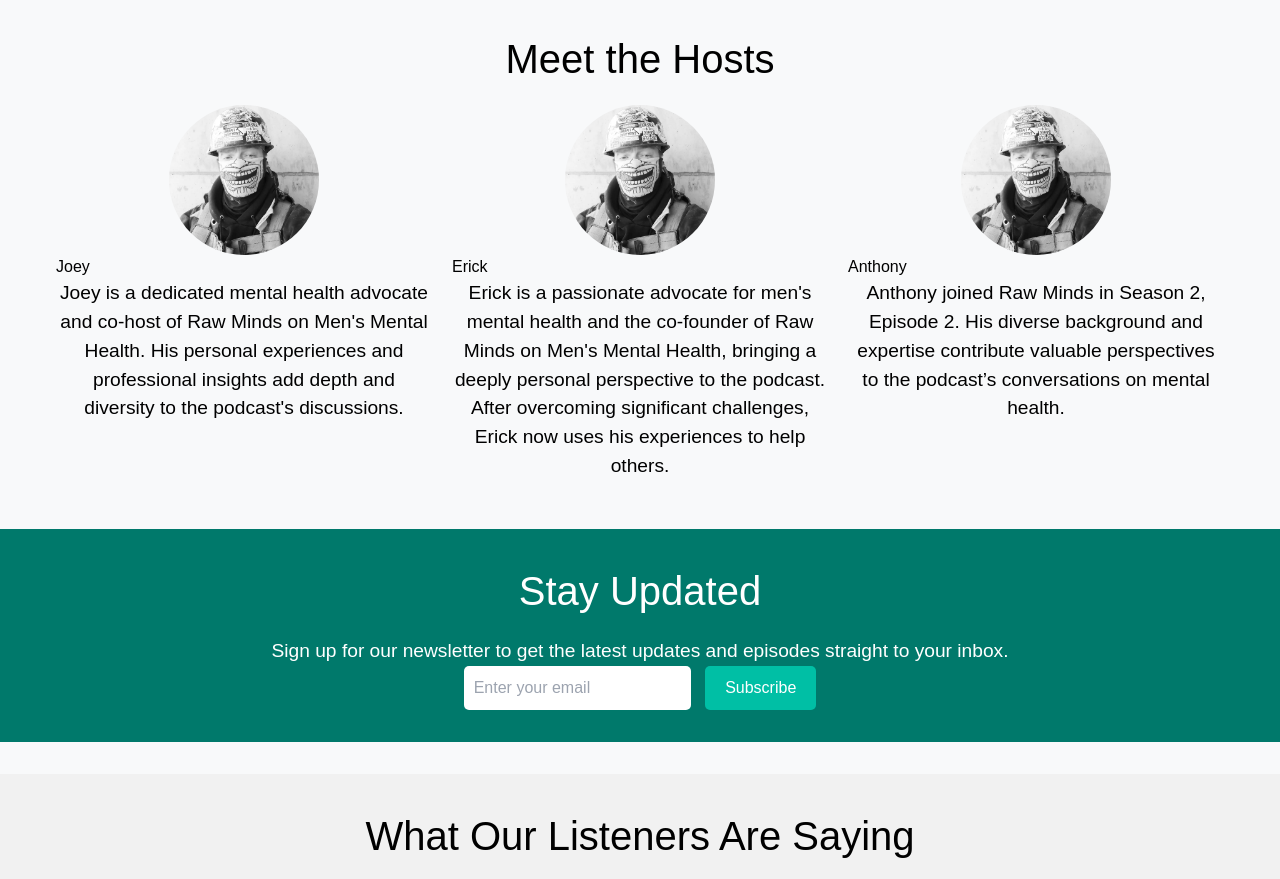
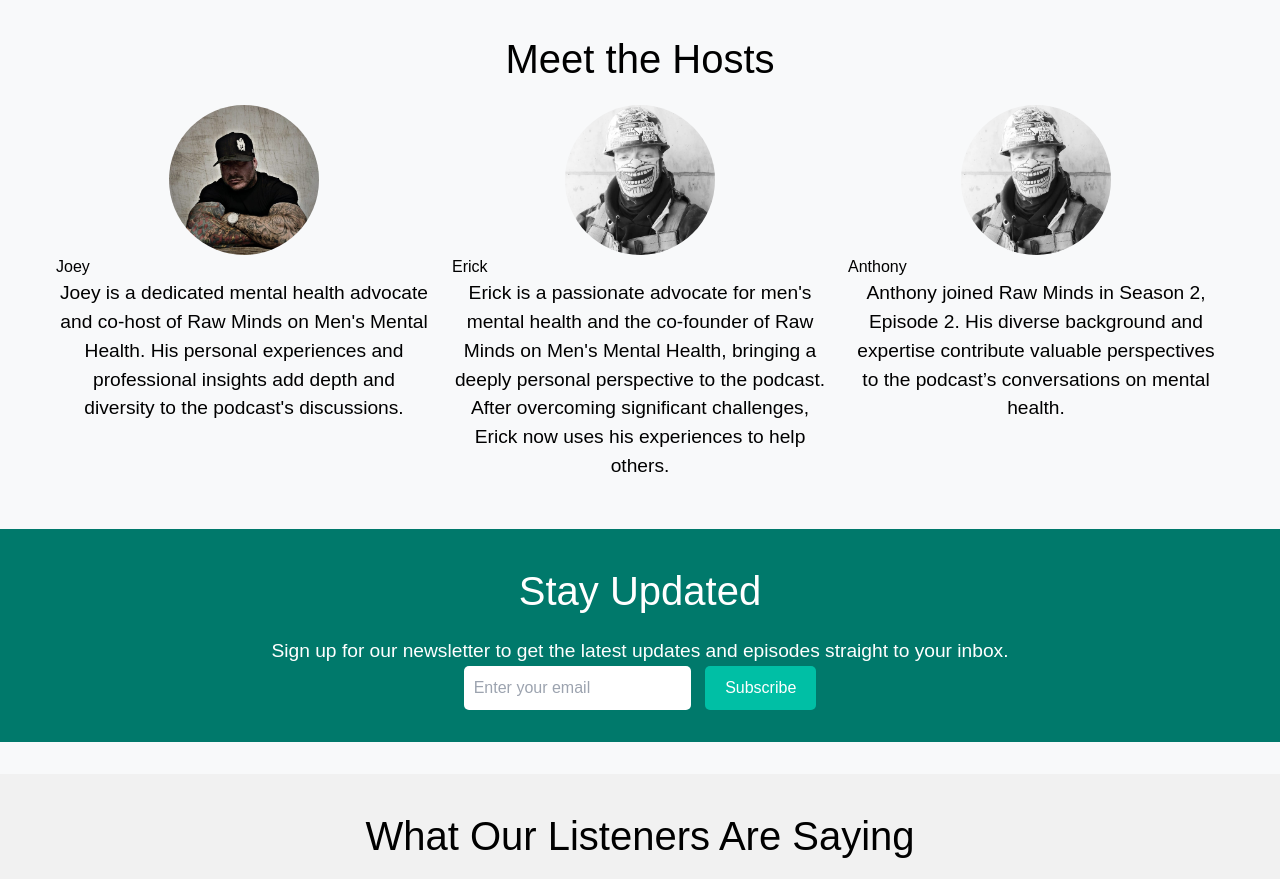
Before and after one commit to RawMinds/Raw-Minds-Podcast, a plain HTML site: page index.html in a window 1280 px wide. Shown: the part 1397-2276 px from the top of the page. Drawn offline with nearby package versions, Linux system fonts and the light colour scheme.

Commit message:
Update index.html

```diff
--- a/index.html
+++ b/index.html
@@ -254,7 +254,7 @@
         <h2>Meet the Hosts</h2>
         <div style="display: flex; justify-content: center; gap: 20px;">
             <div class="host">
-                <img src="https://raw.githubusercontent.com/RawMinds/Raw-Minds-Podcast/main/433449134_954333649613891_5150154522878714386_n.jpg" alt="Joey">
+                <img src="https://raw.githubusercontent.com/RawMinds/Raw-Minds-Podcast/main/455695014_122171025980225599_7586178413012039862_n.jpg" alt="Joey">
                 <h3>Joey</h3>
                 <p>Joey is a dedicated mental health advocate and co-host of Raw Minds on Men's Mental Health. His personal experiences and professional insights add depth and diversity to the podcast's discussions.</p>
             </div>
```
